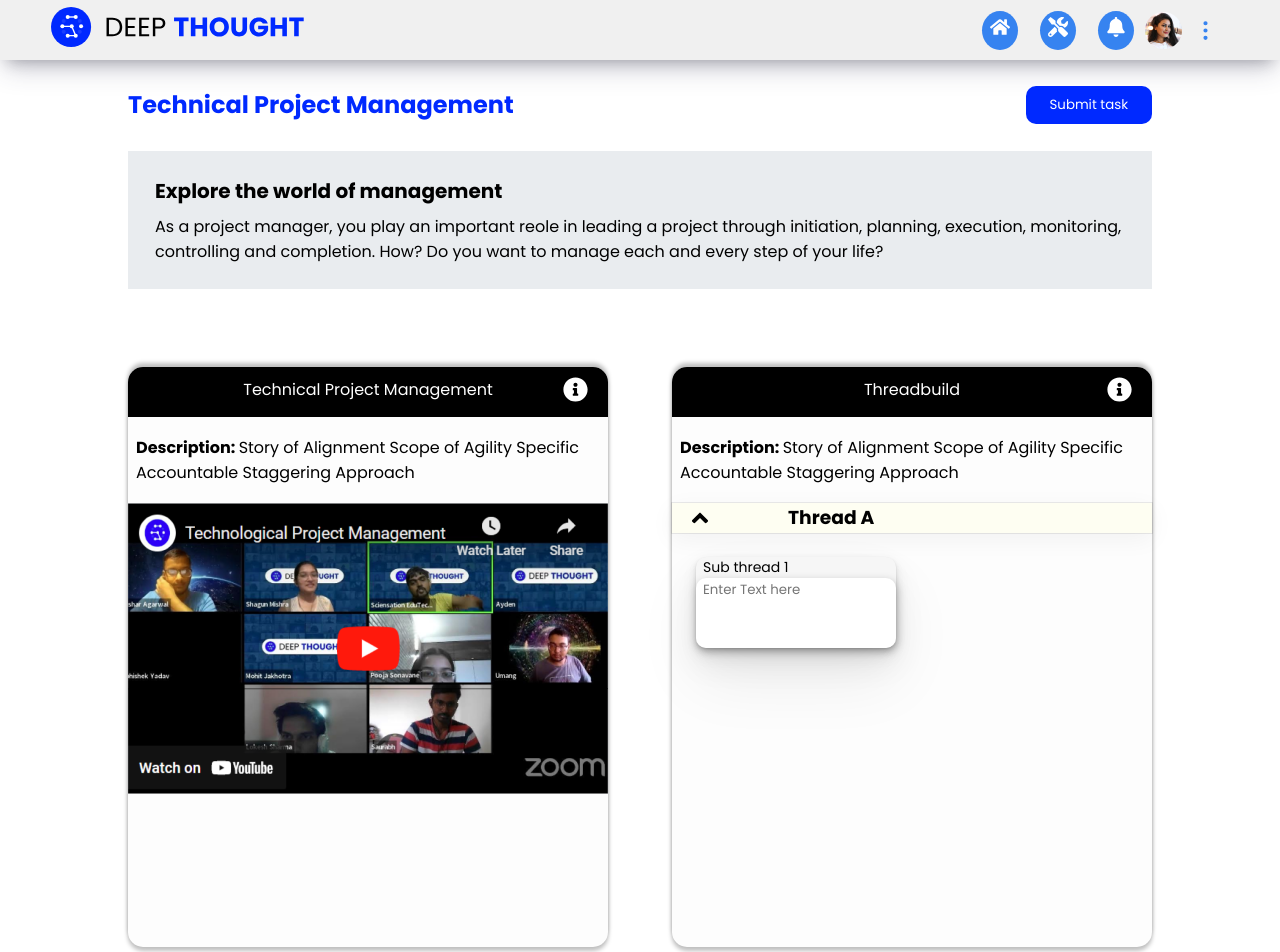
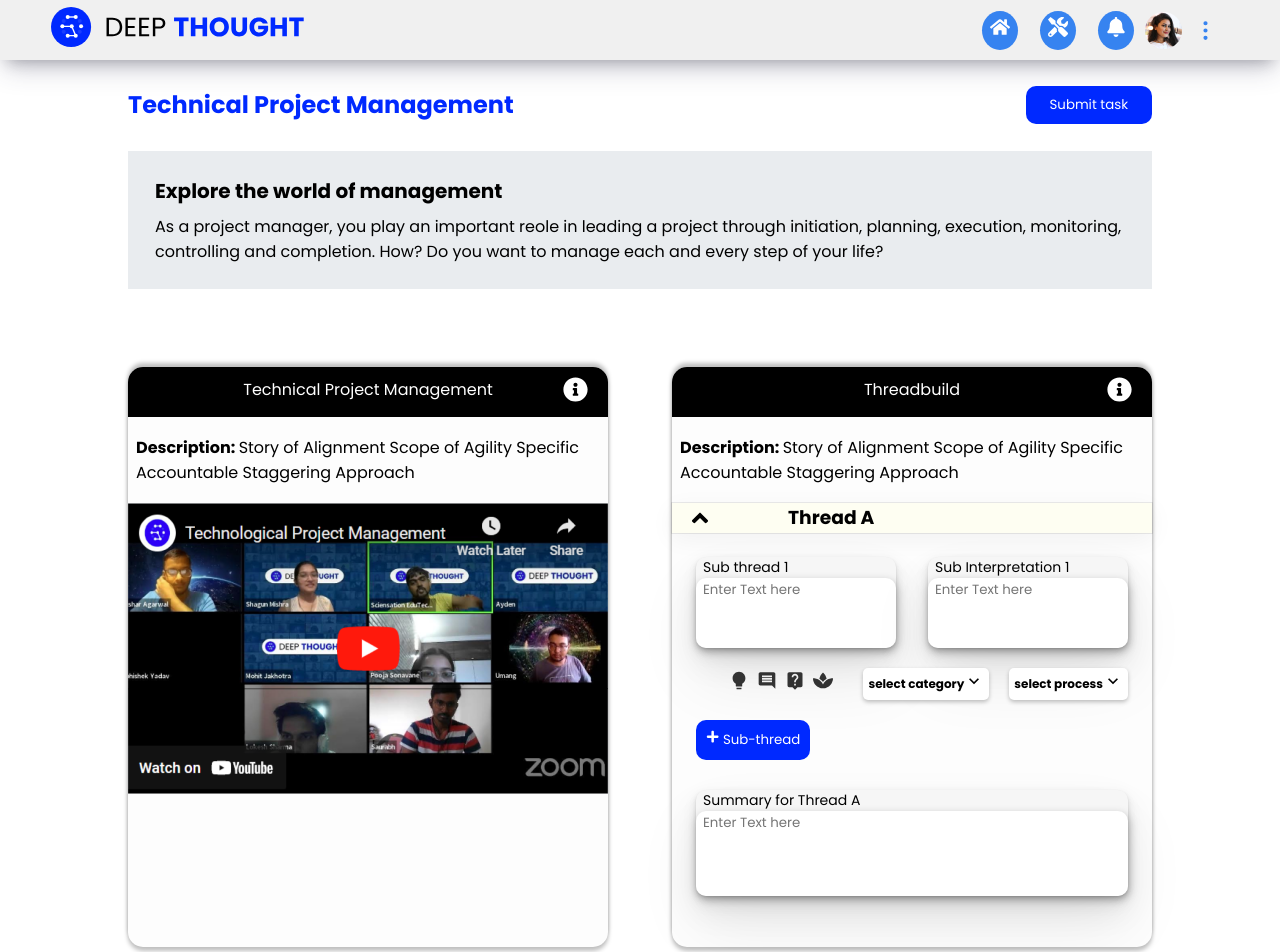
Before and after one commit to Azharul-Raj/DT-frontend, a React (Vite) app: page / in a window 1280 px wide. Shown: the top 952 px of the page. Built offline with nearby package versions, Linux system fonts and the light colour scheme.

Commit message:
threadbuild card design done

```diff
--- a/src/compontnts/TopRightCard.css
+++ b/src/compontnts/TopRightCard.css
@@ -7,6 +7,10 @@
 }
 .threadbuild-bottom-container {
   margin: 5% 5%;
+}
+.small-input-main{
+  display: flex;
+  justify-content: space-between;
 }
 .small-input-container {
     width: 200px;
@@ -38,3 +42,51 @@ input::placeholder{
 .small-input:active{
     border: none;
 }
+.threadbuild-icon{
+    height: 25px;
+    width: 20px;
+    display: inline-block;
+    color: #323232;
+    margin: 0 4px;
+}
+.category-btn{
+    display: flex;
+    align-items: center;
+    justify-content: center;
+    border: none;
+    box-shadow: 0px 2px 4px rgba(0, 0, 0, 0.25);
+    border-radius: 5px;
+    background-color: #fff;
+    padding: 0 5px;
+    font-weight: bold;
+    font-size: 12px;
+}
+.category-btn-icon{
+    font-size: 20px;
+    top: 5px;
+    text-align: center;
+}
+.sub-thread-btn{
+    background-color: #0029FF;
+    color: white;
+    border: none;
+    padding: 10px;
+    border-radius: 10px;
+}
+.large-div{
+    margin: 30px 0;
+}
+.large-input-container {
+  background-color: #f6f6f6;
+  box-shadow: rgba(0, 0, 0, 0.07) 0px 1px 2px, rgba(0, 0, 0, 0.07) 0px 2px 4px,
+    rgba(0, 0, 0, 0.07) 0px 4px 8px, rgba(0, 0, 0, 0.07) 0px 8px 16px,
+    rgba(0, 0, 0, 0.07) 0px 16px 32px, rgba(0, 0, 0, 0.07) 0px 32px 64px;
+    border-radius: 10px;
+}
+.large-input{
+    border: none;
+    height: 85px;
+    border-radius: 10px;
+    box-shadow: 1px 3px 8px rgba(0, 0, 0, 0.25);
+
+}
--- a/src/compontnts/TopRightCard.tsx
+++ b/src/compontnts/TopRightCard.tsx
@@ -1,5 +1,7 @@
 
-import { FaInfoCircle, FaAngleUp } from "react-icons/fa";
+import { FaInfoCircle, FaAngleUp,FaSpa,FaPlus } from "react-icons/fa";
+import { AiFillBulb } from "react-icons/ai";
+import { MdComment,MdLiveHelp,MdKeyboardArrowDown } from "react-icons/md";
 import './TopRightCard.css';
 export default function TopRightCard() {
   return (
@@ -19,13 +21,39 @@ export default function TopRightCard() {
       </div>
       {/* input blog container */}
       <div className="threadbuild-bottom-container">
-        <div className="">
+        <div className="small-input-main">
           {/* heading */}
           <div className="small-input-container">
             <p className="small-input-heading">Sub thread 1</p>
           <input className="small-input" type="text" name="" placeholder="Enter Text here" id="" />
           </div>
-        </div>
+          <div className="small-input-container">
+            <p className="small-input-heading">Sub Interpretation 1</p>
+          <input className="small-input" type="text" name="" placeholder="Enter Text here" id="" />
+          </div>
+          </div>
+          {/* bottom */}
+          <div style={{display:"flex",justifyContent:"end",margin:"20px 0"}}>
+            <div style={{marginRight:"26px"}}>
+              <AiFillBulb className="threadbuild-icon"/>
+              <MdComment className="threadbuild-icon"/>
+              <MdLiveHelp className="threadbuild-icon"/>
+              <FaSpa className="threadbuild-icon"/>
+              </div>
+              <button style={{marginRight:"20px"}} className="category-btn">select category <span className="category-btn-icon"><MdKeyboardArrowDown/></span></button>
+              <button className="category-btn">select process <span className="category-btn-icon"><MdKeyboardArrowDown/></span></button>
+          </div>
+          {/* plus btn */}
+          <div className="">
+            <button className="sub-thread-btn"><FaPlus/> Sub-thread</button>
+          </div>
+          {/* large input container */}
+          <div className="large-div">
+          <div className="large-input-container">
+            <p className="small-input-heading">Summary for Thread A</p>
+          <input className="large-input" type="text" name="" placeholder="Enter Text here" id="" />
+          </div>
+          </div>
       </div>
       {/* input blog container */}
     </div>
--- a/src/pages/sections/Hero/Hero.css
+++ b/src/pages/sections/Hero/Hero.css
@@ -9,7 +9,7 @@
     justify-content: space-between;
     align-items: center;
 }
-button{
+.hero-btn{
     background-color: #0029FF;
     color: white;
     border: none;
--- a/src/pages/sections/Hero/Hero.tsx
+++ b/src/pages/sections/Hero/Hero.tsx
@@ -6,7 +6,7 @@ export default function Hero() {
     <div className="hero-container">
       <div className="title">
         <h2 className="heading">Technical Project Management</h2>
-        <button>Submit task</button>
+        <button className="hero-btn">Submit task</button>
       </div>
       {/* card part */}
       <div className="details-card">
```
